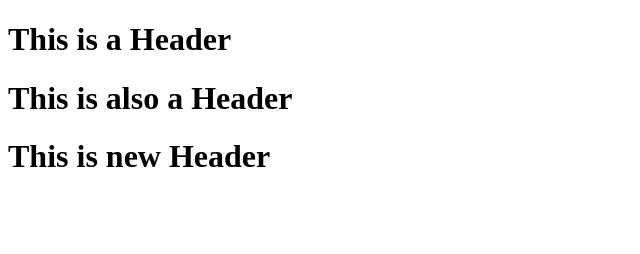
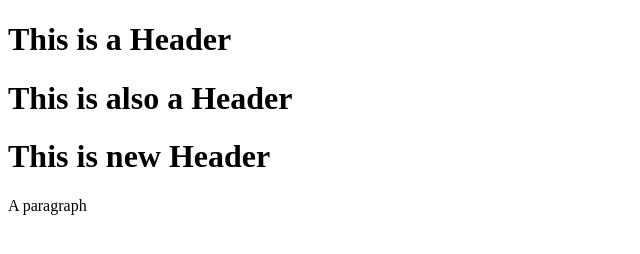
Before and after one commit to kelvin0179/git-test, a website: page index.html in a window 1280 px wide. Shown: the full height of the page, 0-640 px from the left. Drawn offline with Linux system fonts and the light colour scheme.

Commit message:
Last Commit

```diff
--- a/index.html
+++ b/index.html
@@ -9,5 +9,6 @@
     <h1>This is a Header</h1>
     <h1>This is also a Header</h1>
     <h1>This is new Header</h1>
+    <p>A paragraph</p>
   </body>
 </html>
```
Also changed, not shown: package.json (added, +24 -0 lines), 2 other files.
